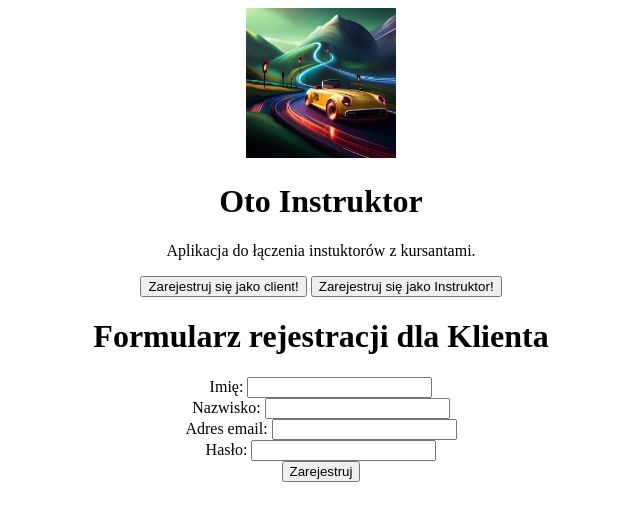
After one commit to TheRizzy/Oto_Instruktor, a Django app: page /register_client/ in a window 1280 px wide. The commit adds this page. Shown: the top 521 px of the page, without its empty margins (319-959 px from the left). Run offline with Django 4.2, Linux system fonts and the light colour scheme.

```diff
--- a/Oto_Instruktor_project/Oto_Instruktor_project/urls.py
+++ b/Oto_Instruktor_project/Oto_Instruktor_project/urls.py
@@ -22,6 +22,7 @@ from driving_instructor import views as ex_views
 urlpatterns = [
     path('admin/', admin.site.urls),
     path('', ex_views.mainPage.as_view(), name='home'),
-    path('register/', ex_views.RegisterView.as_view(), name='register'),
+    path('register_client/', ex_views.RegisterClient.as_view(), name='register_client'),
+    path('register_instructor/', ex_views.RegisterInstructor.as_view(), name='register_instructor'),
 
 ]
--- a/Oto_Instruktor_project/driving_instructor/models.py
+++ b/Oto_Instruktor_project/driving_instructor/models.py
@@ -8,4 +8,7 @@ class Instructor(models.Model):
     user = models.OneToOneField(User, on_delete=models.CASCADE)
     is_instructor = models.BooleanField(default=False)
 
+    def __str__(self):
+        return self.user.username
+
     # Here can add new fields to user models like: license number, photo of license? etc.
--- a/Oto_Instruktor_project/driving_instructor/templates/driving_instructor/base.html
+++ b/Oto_Instruktor_project/driving_instructor/templates/driving_instructor/base.html
@@ -11,7 +11,8 @@
         <img src="{% static 'logo.jpg' %}" width="150" height="150">
         <h1>Oto Instruktor</h1>
         <p>Aplikacja do łączenia instuktorów z kursantami.</p>
-        <a href="{% url 'register' %}"><button>Zarejestruj się!</button></a>
+        <a href="{% url 'register_client' %}"><button>Zarejestruj się jako client!</button></a>
+        <a href="{% url 'register_instructor' %}"><button>Zarejestruj się jako Instruktor!</button></a>
         {% block content %}{% endblock %}
     </body>
 </html>
--- /dev/null
+++ b/Oto_Instruktor_project/driving_instructor/templates/driving_instructor/registerFormClient.html
@@ -0,0 +1,23 @@
+{% extends "driving_instructor/base.html" %}
+
+{% block content %}
+
+<h1>Formularz rejestracji dla Klienta</h1>
+    <form method="post">
+        {% csrf_token %}
+        <label for="first_name">Imię:</label>
+        <input type="text" id="first_name" name="first_name" required>
+        <br>
+        <label for="last_name">Nazwisko:</label>
+        <input type="text" id="last_name" name="last_name" required>
+        <br>
+        <label for="email">Adres email:</label>
+        <input type="email" id="email" name="email" required>
+        <br>
+        <label for="password">Hasło:</label>
+        <input type="password" id="password" name="password" required>
+        <br>
+        <input type="submit" value="Zarejestruj">
+    </form>
+
+{% endblock %}
--- a/Oto_Instruktor_project/driving_instructor/views.py
+++ b/Oto_Instruktor_project/driving_instructor/views.py
@@ -18,9 +18,17 @@ class mainPage(ListView):
         return User.objects.filter(instructor=True)
 
 
-class RegisterView(TemplateView):
+class RegisterInstructor(TemplateView):
     """
-    Class view for registration form view.
+    Class view for registration Instructor.
     """
 
-    template_name = 'driving_instructor/registerFormView.html'
+    template_name = 'driving_instructor/registerFormInstructor.html'
+
+
+class RegisterClient(TemplateView):
+    """
+    Class view for registration Client.
+    """
+
+    template_name = 'driving_instructor/registerFormClient.html'
```
Also changed, not shown: Oto_Instruktor_project/driving_instructor/tests.py (+11 -9 lines), Oto_Instruktor_project/driving_instructor/templates/driving_instructor/registerFormInstructor.html (renamed from Oto_Instruktor_project/driving_instructor/templates/driving_instructor/registerFormView.html).
